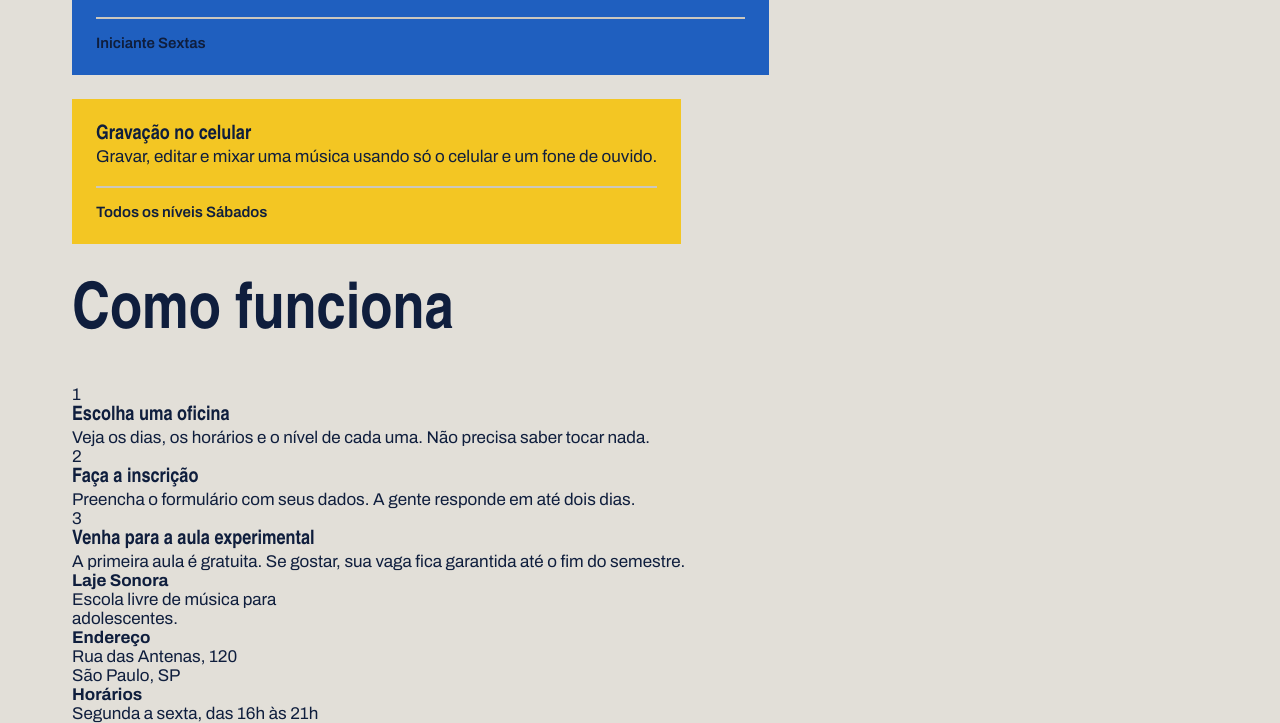
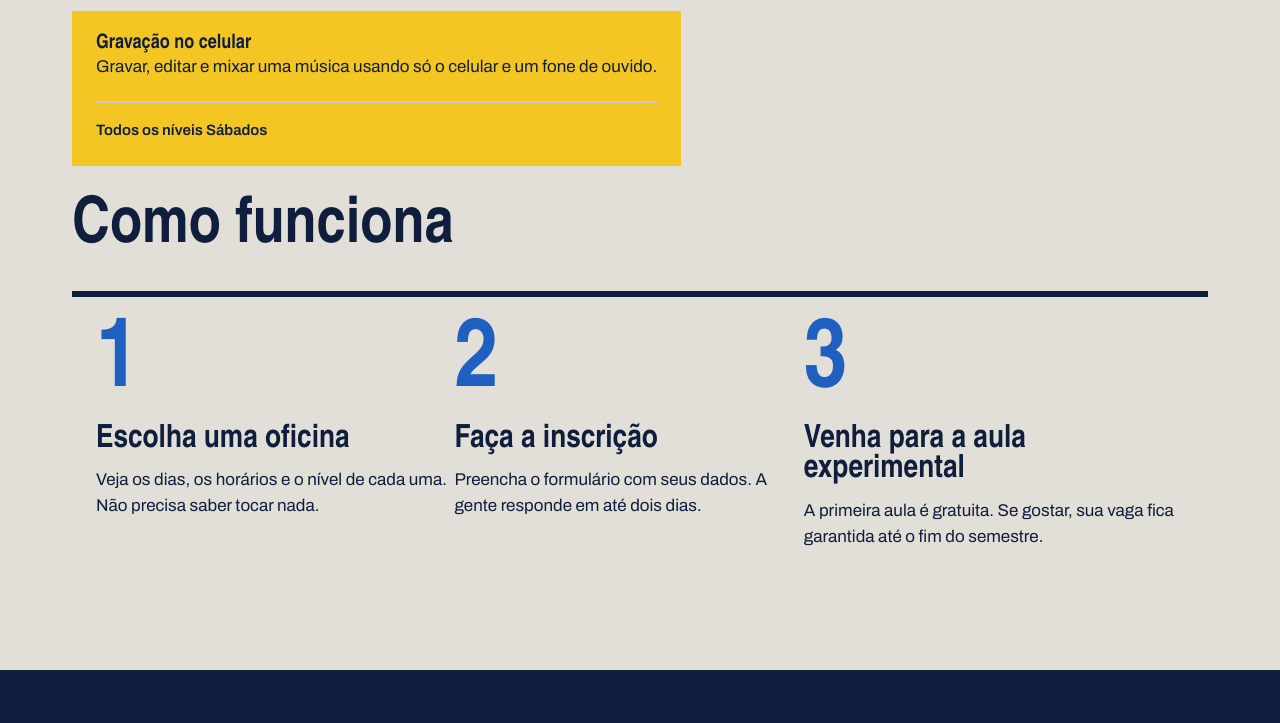
Before and after one commit to tiagoalmeida1605/laje_sonora, a plain HTML site: page index.html in a window 1280 px wide. Shown: the part 1712-2435 px from the top of the page. Drawn offline with Linux system fonts and the light colour scheme; a web font is replaced by a local one.

Commit message:
Página inicial pronta

```diff
--- a/index.css
+++ b/index.css
@@ -21,13 +21,13 @@ body{
     color: var(--tinta);
     font-family: var(--fonte-texto);
     font-size: 17px;
-    height: 1.55;
+    line-height: 1.55;
 }
 
 h1, h2, h3{
     font-family: var(--fonte-cartaz);
     font-weight: 900;
-    height: 0.95;
+    line-height: 0.95;
 }
 
 .conteudo{
@@ -62,11 +62,11 @@ h1, h2, h3{
     border-bottom: 4px solid transparent;
 }
 
-.menu a:hover{
+.menu a:hover {
     border-bottom-color: var(--tinta);
 }
 
-.menu a.atual{
+.menu a.atual {
     border-bottom-color: var(--fita);
 }
 
@@ -182,3 +182,49 @@ h1, h2, h3{
     font-size: 15px;
 
 }
+
+.passos{
+    display: flex;
+    padding-inline: 24px;
+    border-top: 6px solid var(--tinta);
+    padding-top: 20px;
+}
+
+.passo-numero{
+    font-family: var(--fonte-cartaz);
+    font-size: 96px;
+    font-weight: 900;
+    line-height: 1;
+    color: var(--caixa-dagua);
+}
+
+.passo h3{
+    font-size: 32px;
+    margin-top: 8px;
+    margin-block: 12px;
+}
+
+.rodape{
+    margin-top: 120px;
+    background-color: var(--tinta);
+    color: var(--concreto);
+    padding-top: 56px;
+    padding-bottom: 56px;
+}
+
+.rodape-colunas{
+    display: flex;
+    justify-content: space-between;
+    gap: 40px;
+}
+
+.rodape-coluna{
+    flex: 1;
+}
+
+.rodape h4{
+    font-family: var(--fonte-cartaz);
+    font-size: 28px;
+    color: var(--fita);
+    margin-bottom: 12px;
+}
```
